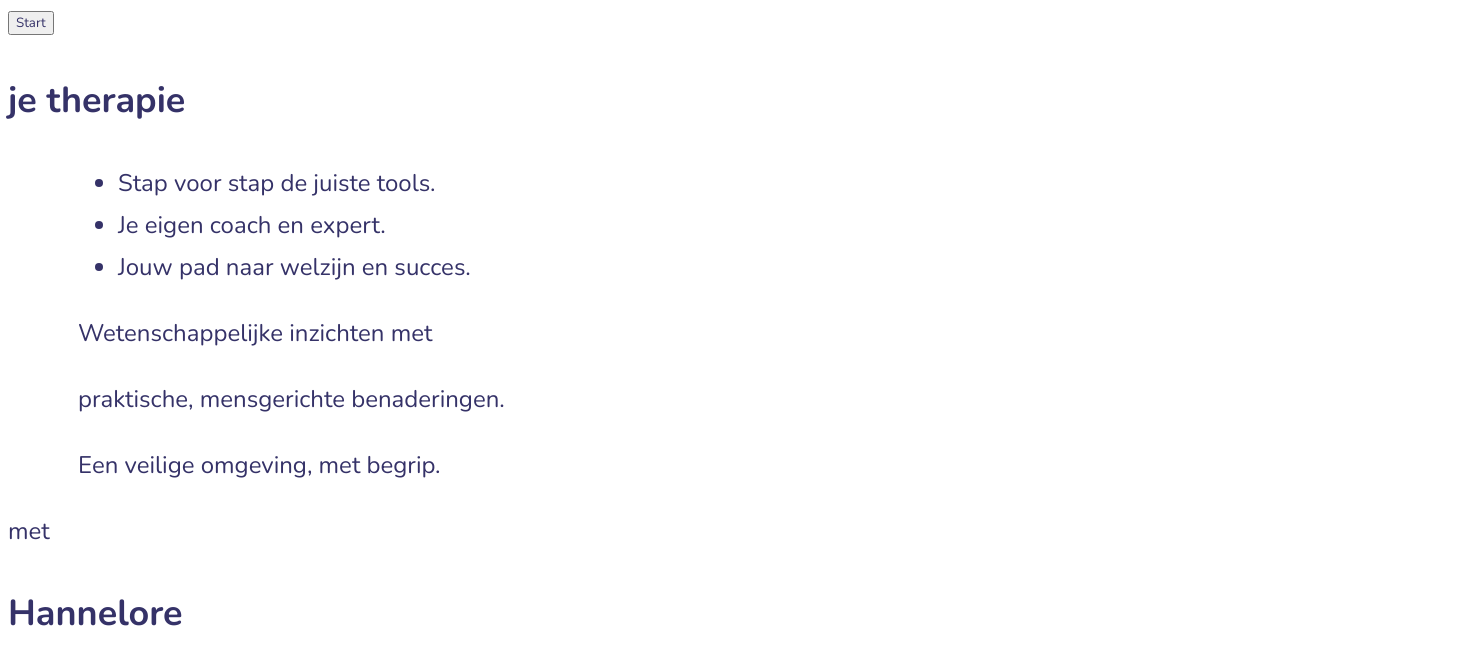
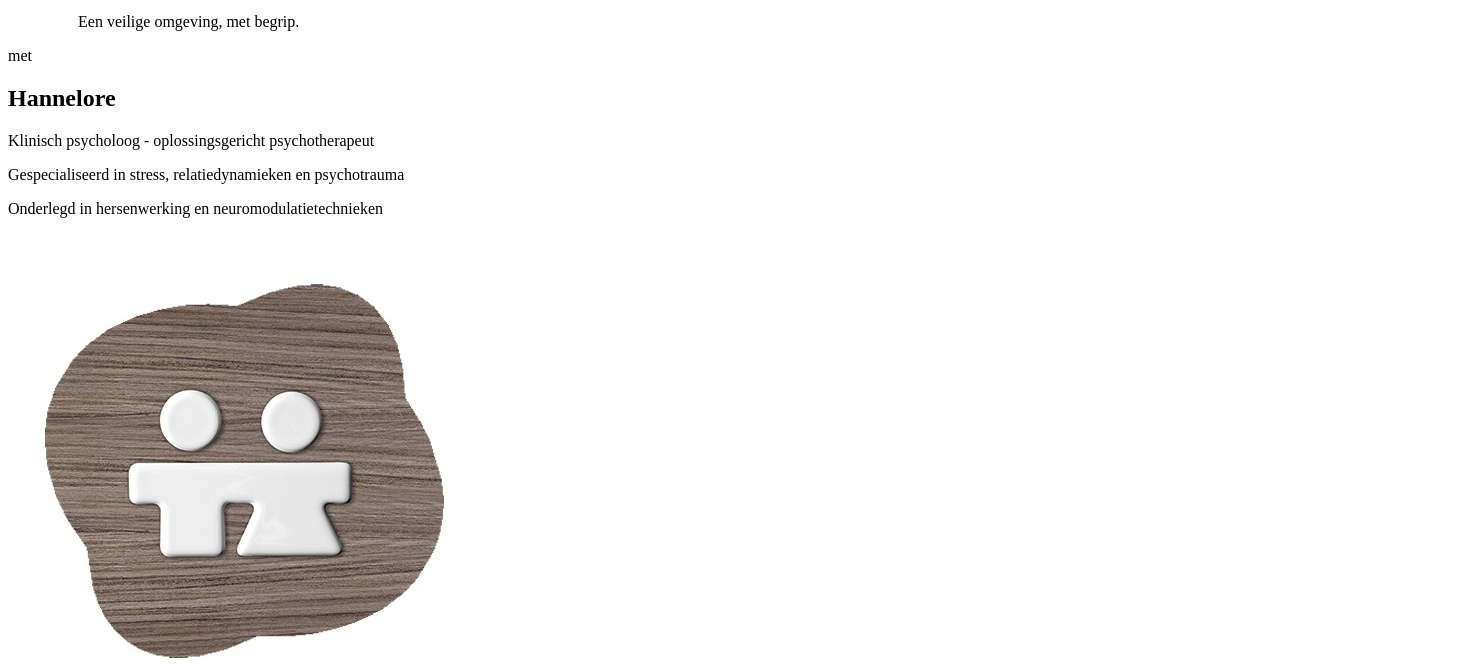
Before and after one commit to HanneloreNys/brainctr_frontend, a website built with Vite: page index.html in a window 1280 px wide. Shown: the part 1482-2154 px from the top of the page, 1466 px wide, since content can reach past the window. Built offline with nearby package versions, Linux system fonts and the light colour scheme; no server answers.

Commit message:
Update index.html

```diff
--- a/index.html
+++ b/index.html
@@ -21,7 +21,7 @@
         <!-- GECOMPILEERDE Tailwind CSS -->
         <link rel="stylesheet" href="tailwind.css" />
         <!-- Custom styles (voor jouw overrides) -->
-        <link rel="stylesheet" href="style.css" />
+        <link rel="stylesheet" href="style.cssx" />
     </head>
     <body class="bg-gray-50 antialiased font-nunito text-black">
 
```
